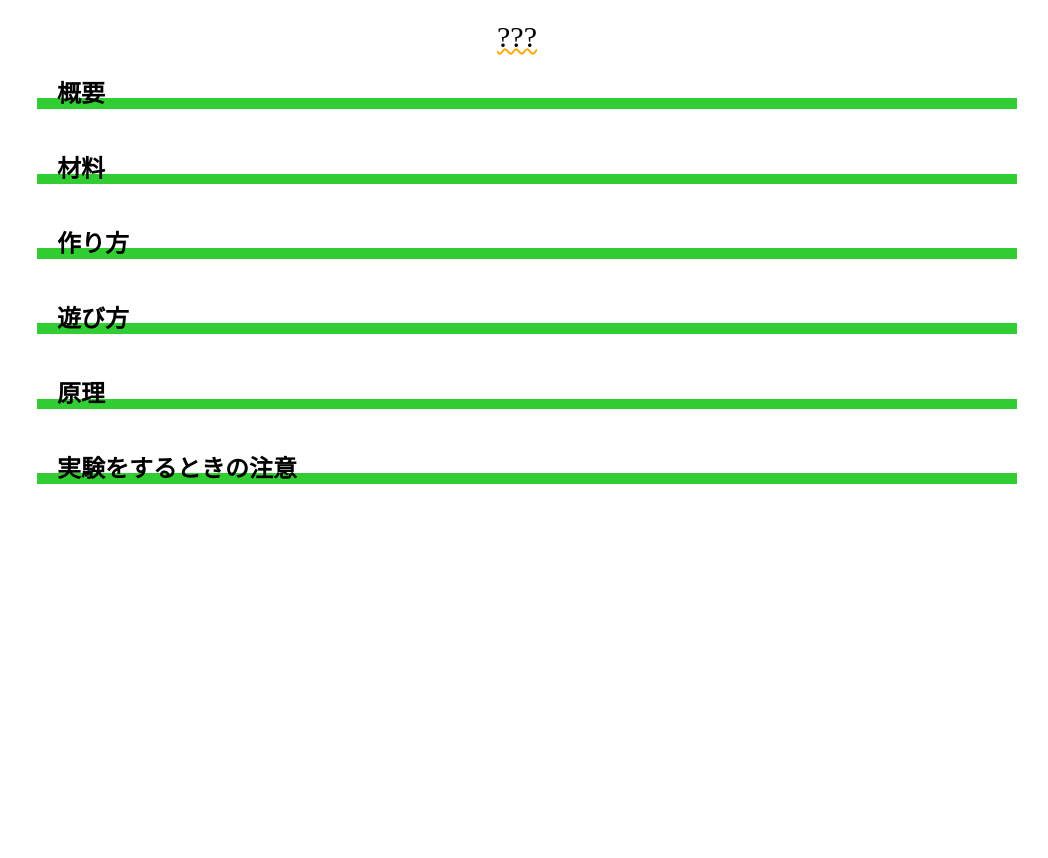
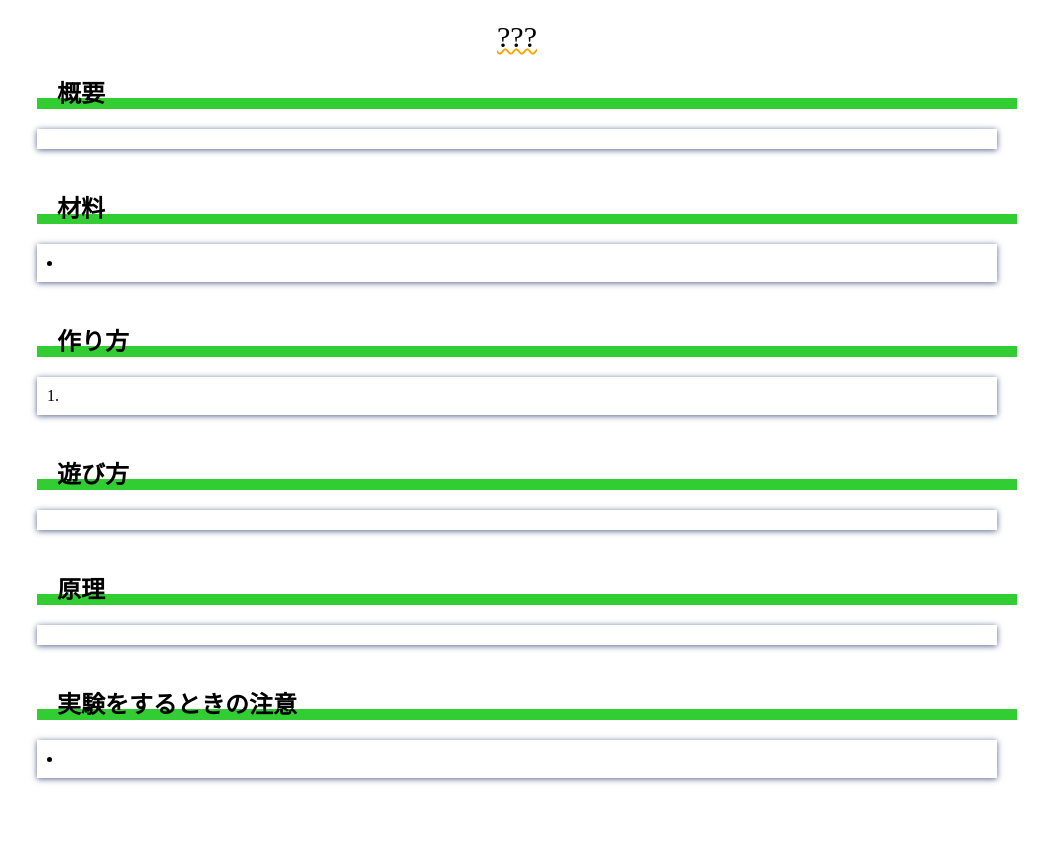
Before and after one commit to komitti/sunglassweb, a PHP site: page /experiment/sample.html in a window 1280 px wide. Shown: the part 40-898 px from the top of the page, without its empty margins (123-1171 px from the left). Before the commit the page ends 524 px from the top, so only its background shows below. Run offline with PHP 8.4, Linux system fonts and the light colour scheme.

Commit message:
change something

```diff
--- a/sunglass.css
+++ b/sunglass.css
@@ -62,6 +62,7 @@ li {
 #menu li {
   display: inline-flex;
   background-color: #ffffff;
+  margin: 2px;
 }
 
 #menu li a {
@@ -120,7 +121,6 @@ li {
 #main #experiment details {
   background-color: #ffffff;
   box-shadow: 0 1px 6px #56638F;
-  border: solid 1px black;
   border-radius: 9px/9px;
   width: 650px;
   margin: 10px;
@@ -150,12 +150,30 @@ li {
 }
 
 /*面白い科学実験（内容）*/
-#main .contents {
+#main .science .contents {
   text-align: center;
   text-decoration: underline orange wavy 2px;
   margin-top: 20px;
   margin-bottom: -20px;
   font-size: 30px;
+}
+
+#main .science section {
+  padding: 10px 10px;
+  background-color: #ffffff;
+  box-shadow: 0 1px 6px #56638F;
+}
+
+#main .science .material li {
+  list-style: disc inside;
+}
+
+#main .science .make li {
+  list-style: decimal inside;
+}
+
+#main .science .attention li {
+  list-style: disc inside;
 }
 
 /*------------------------------------------------------------
```
